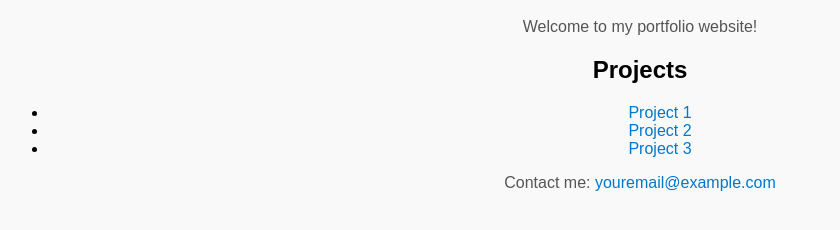
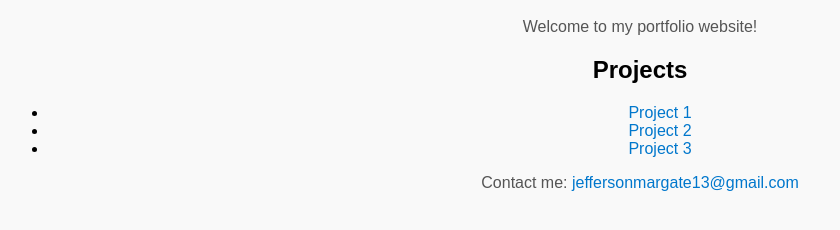
Before and after one commit to jeffmargate/jeffmargate.github.io, a plain HTML site: page index.html in a window 1280 px wide. Shown: the part 90-320 px from the top of the page, without its empty margins (0-840 px from the left). Drawn offline with Linux system fonts and the light colour scheme.

Commit message:
Update index.html

```diff
--- a/index.html
+++ b/index.html
@@ -18,6 +18,6 @@
     <li><a href="#">Project 2</a></li>
     <li><a href="#">Project 3</a></li>
   </ul>
-  <p>Contact me: <a href="mailto: jeffersonmargate13@gmail.com">youremail@example.com</a></p>
+  <p>Contact me: <a href="mailto: jeffersonmargate13@gmail.com">jeffersonmargate13@gmail.com</a></p>
 </body>
 </html>
```
